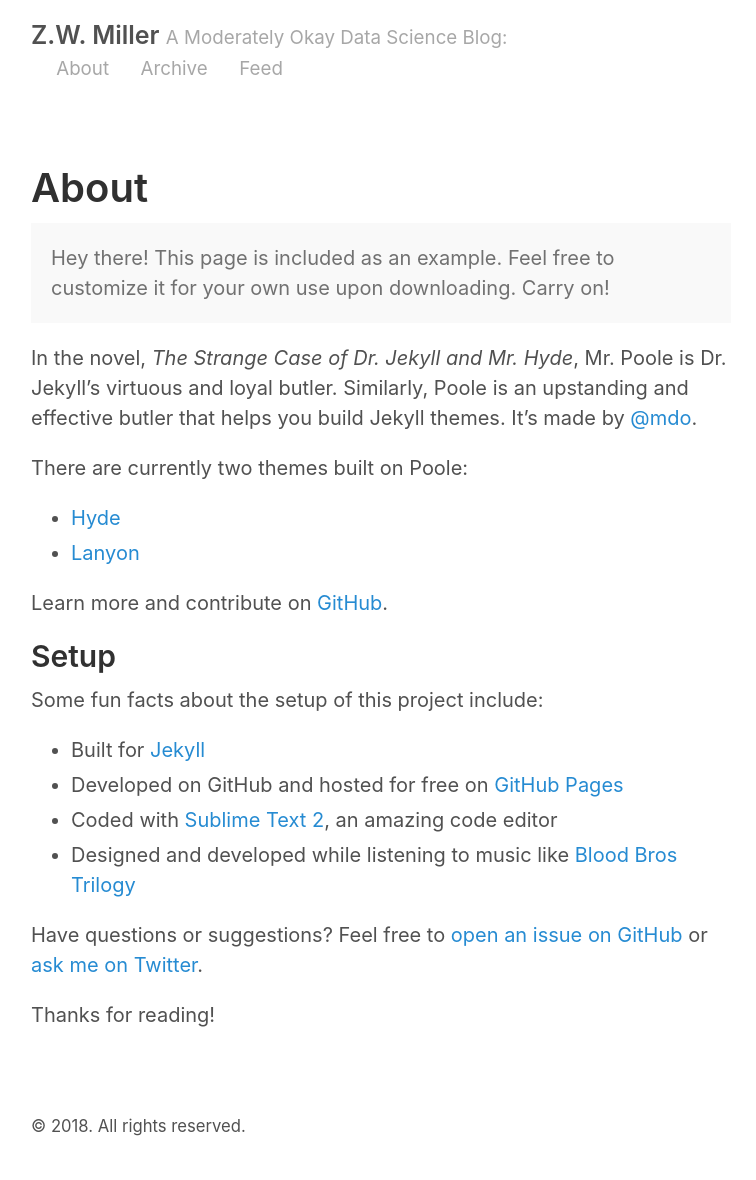
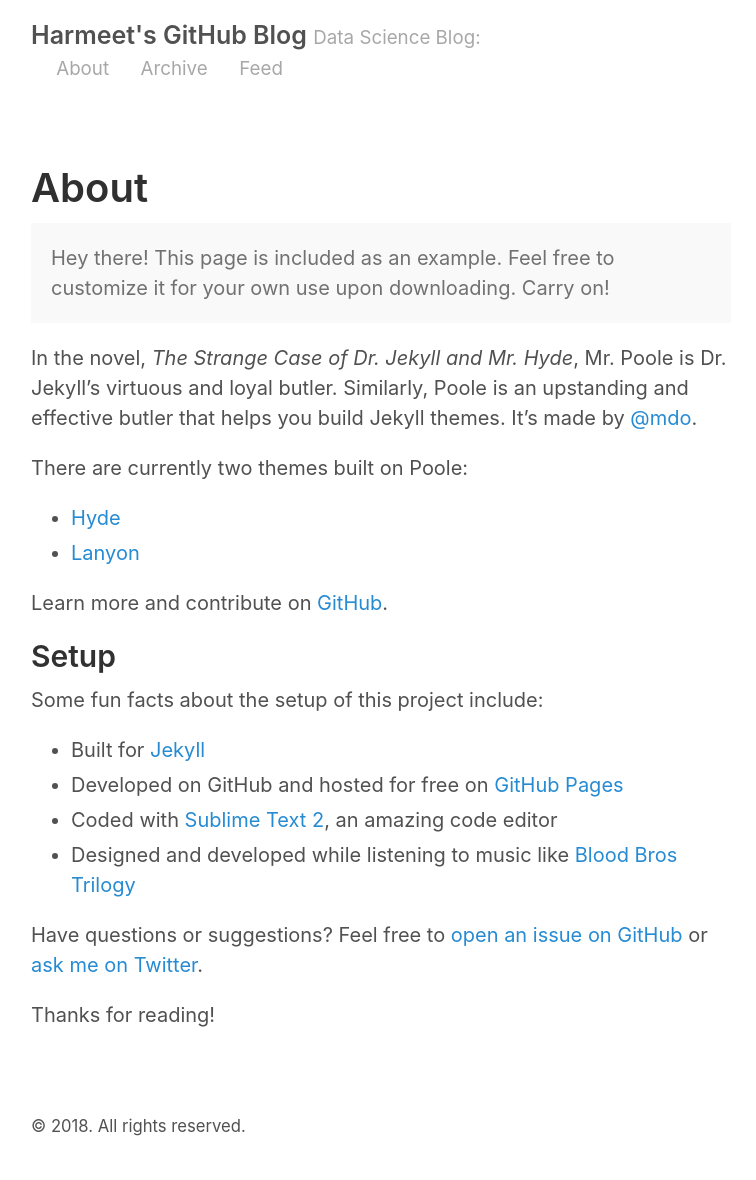
Before and after one commit to harm8717/harm8717.github.io, a Jekyll site: the page built from about.md, in a window 1280 px wide. Shown: the whole page, without its empty margins (259-1015 px from the left). Built offline with Jekyll 4.4.1, drawn with Linux system fonts in a browser that asks for light colours.

Commit message:
made changes to config

```diff
--- a/_config.yml
+++ b/_config.yml
@@ -2,9 +2,9 @@
 permalink:           pretty
 
 # Setup
-title:               Z.W. Miller
-tagline:             A Moderately Okay Data Science Blog
-url:                 http://zwmiller.com
+title:               Harmeet's GitHub Blog
+tagline:             Data Science Blog
+url:                 http://harm8717.github.io/
 paginate:            2
 baseurl:             ""
 
@@ -17,14 +17,14 @@ sass:
 
 # About/contact
 author:
-  name:              Zach Miller
-  url:               https://twitter.com/zaglamir
-  email:             zach@thisismetis.com
+  name:              Harmeet Hora
+  url:
+  email:             harmeethora@gmail.com
 
 # Custom vars
 version:             2.0.0
 github:
-  repo:              https://github.com/zwmiller
+  repo:              https://github.com/harm8717
 
 # Gems
 gems:
```
